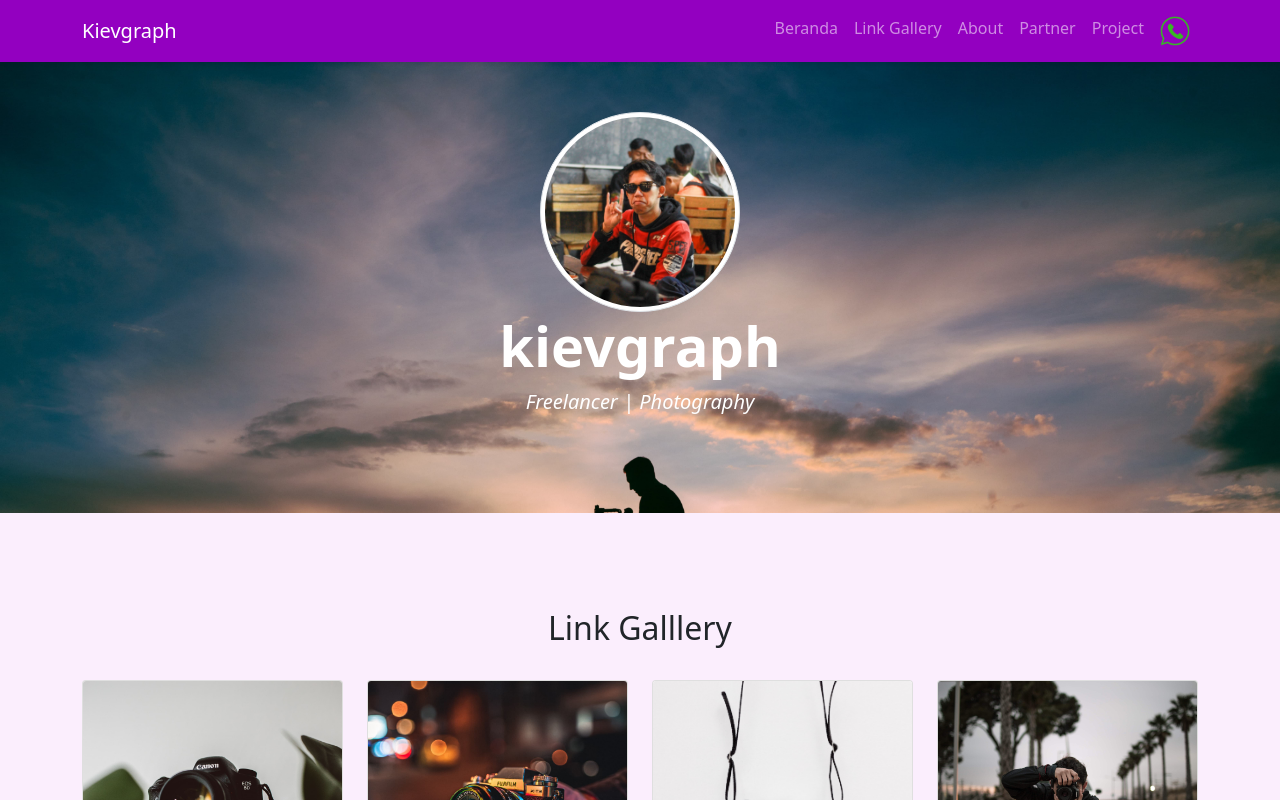
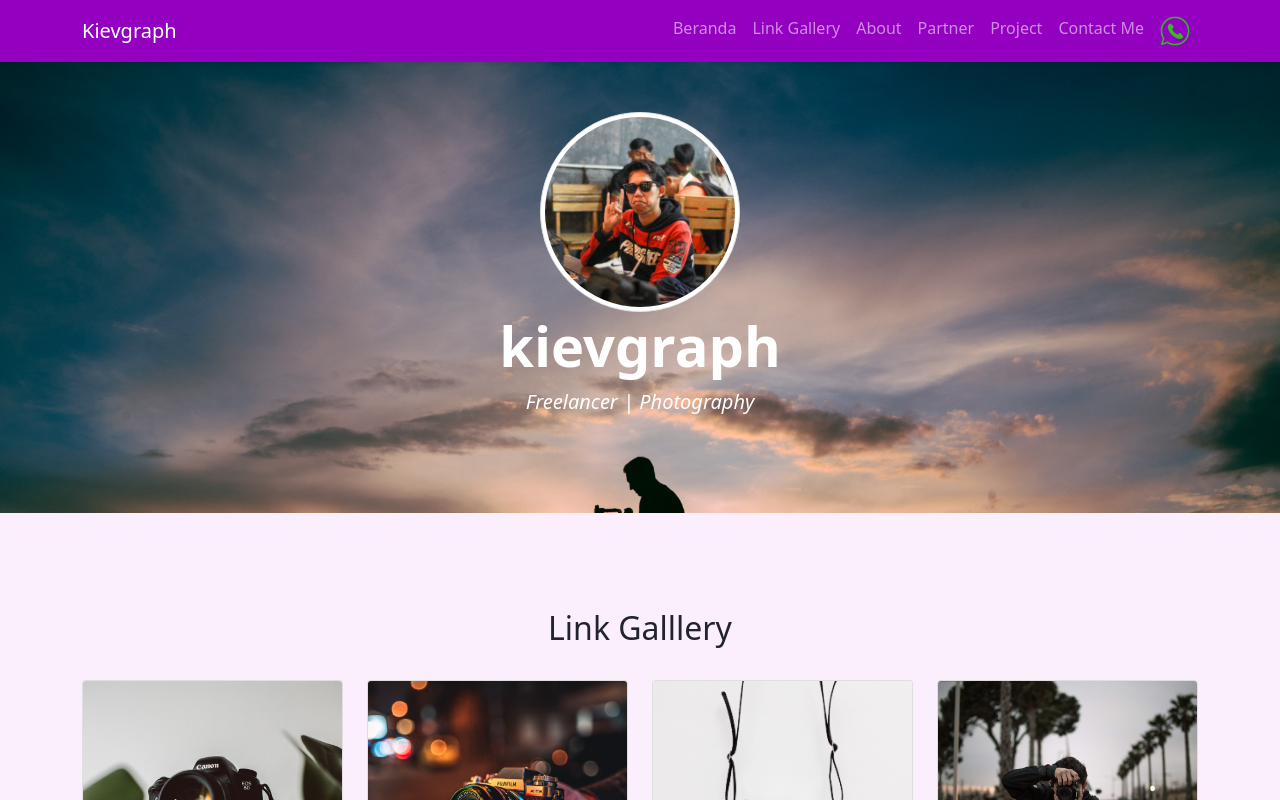
Before and after one commit to kievgraph/kievgraph.github.io, a plain HTML site: page index.html in a window 1280 px wide. Shown: the top 800 px of the page. Drawn offline with nearby package versions, Linux system fonts and the light colour scheme.

Commit message:
menambah navbar contact

```diff
--- a/index.html
+++ b/index.html
@@ -40,6 +40,9 @@
             </li>
             <li class="nav-item">
               <a class="nav-link" href="#project">Project</a>
+            </li>
+            <li class="nav-item">
+              <a class="nav-link" href="#contact">Contact Me</a>
             </li>
             <li class="nav-item">
               <a class="nav-link" href="http://wa.me/6285156250631">
```
